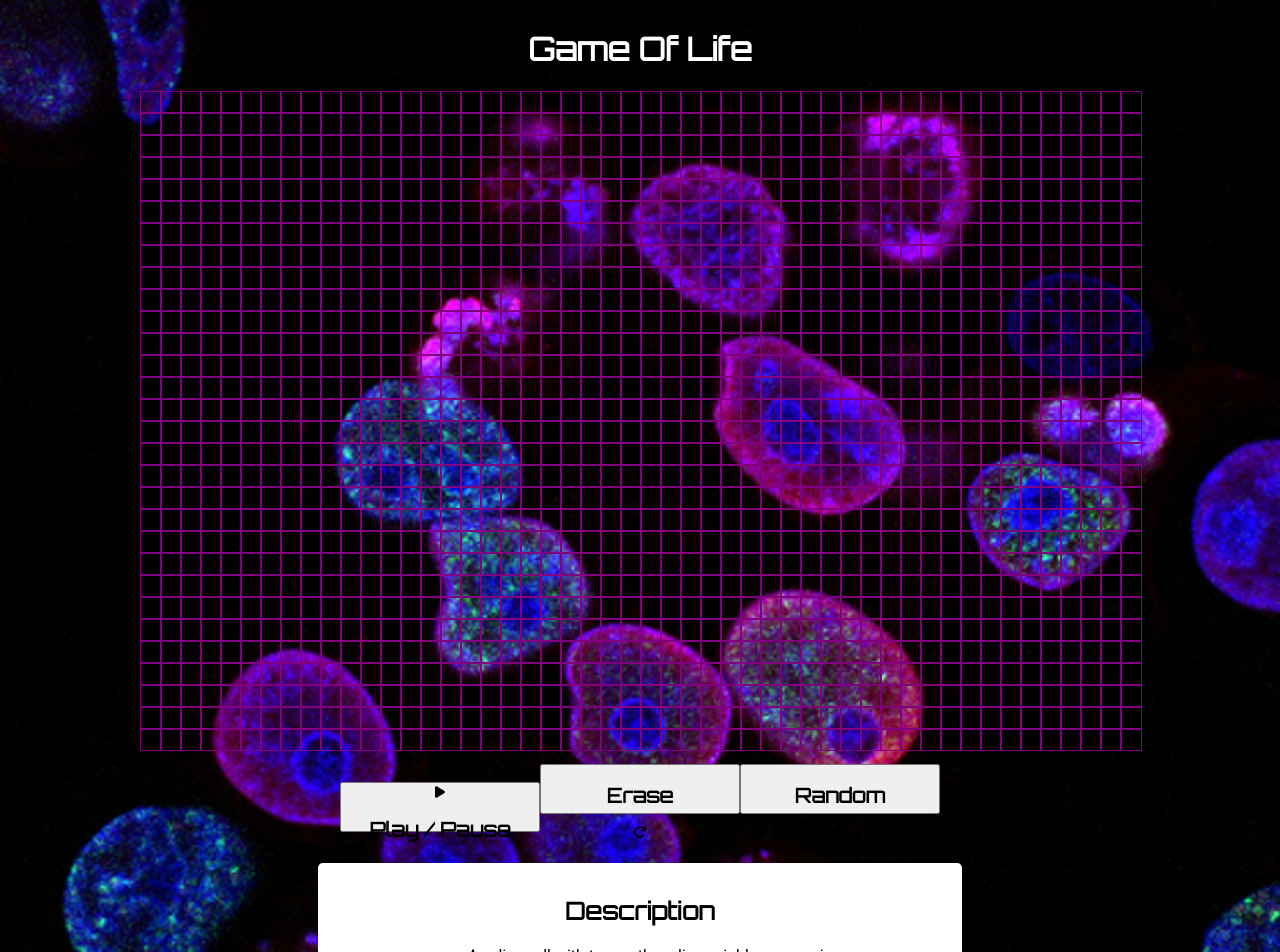
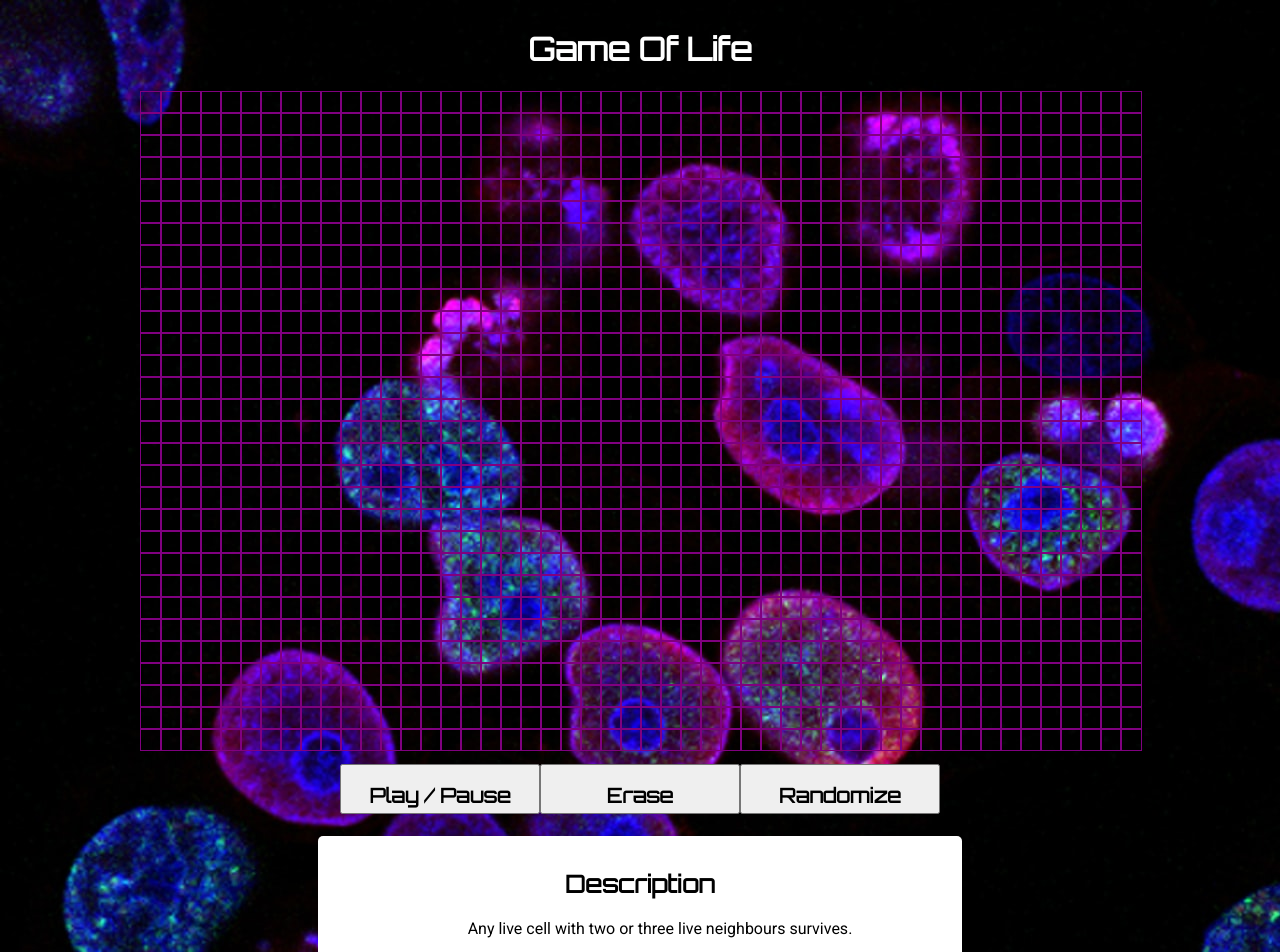
Before and after one commit to AmandaCallender/gol, a React (Create React App) app: page / in a window 1280 px wide. Shown: the top 952 px of the page. Built offline with nearby package versions, Linux system fonts and the light colour scheme.

Commit message:
Button fix

```diff
--- a/public/index.html
+++ b/public/index.html
@@ -5,7 +5,6 @@
     <link rel="icon" href="%PUBLIC_URL%/favicon.ico" />
     <link href="https://fonts.googleapis.com/css2?family=Orbitron&family=Roboto&display=swap" rel="stylesheet">
     <meta name="viewport" content="width=device-width, initial-scale=1" />
-    <script src="https://kit.fontawesome.com/87d7b8af42.js" crossorigin="anonymous"></script>
     <meta name="theme-color" content="#000000" />
     <meta
       name="description"
--- a/src/App.js
+++ b/src/App.js
@@ -5,6 +5,8 @@ import "./App.css";
 
 const numRows = 30;
 const numColumns = 50;
+let generation = 0;
+
 
 //operations for checking neighbors across the grid
 const neighborOps = [
@@ -20,10 +22,12 @@ const neighborOps = [
 
 const emptyGrid = () => {
   const rows = [];
+  let generation = 0;
   // creating the grid!
   for (let i = 0; i < numRows; i++) {
     rows.push(Array.from(Array(numColumns), () => 0));
   }
+  console.log(generation);
   return rows;
 };
 
@@ -44,6 +48,8 @@ function App() {
       return;
     }
     //Otherwise, call the function recursively to update the state
+
+
 
     setGrid((g) => {
       // the current grid is set to g
@@ -71,6 +77,8 @@ function App() {
             } else if (g[i][j] === 0 && neighbors === 3) {
               gridCopy[i][j] = 1;
             }
+            generation = generation + 1;
+            console.log(generation);
           }
         }
       });
@@ -80,10 +88,10 @@ function App() {
   }, []);
 
   return (
-    <div class="page-container">
+    <div className="page-container">
       <h1>Game Of Life</h1>
       <div
-        class="grid-display"
+        className="grid-display"
         style={{
           display: "grid",
           gridTemplateColumns: `repeat(${numColumns}, 20px`,
@@ -112,7 +120,7 @@ function App() {
           ))
         )}
       </div>
-      <div class="button-container">
+      <div className="button-container">
         {/* <button
           onClick={() => {
             if (speed <= 5000) {
@@ -121,8 +129,8 @@ function App() {
             }
           }}
         >
-          <i class="fas fa-backward" />
-        </button> */}
+          <h2>Fast Forward</h2>
+        </button>  */}
         {/*changes the state to determine whether the game is running or not*/}
         <button
           onClick={() => {
@@ -133,7 +141,6 @@ function App() {
             }
           }}
         >
-          {running ? <i class="fas fa-pause" /> : <i class="fas fa-play" />}
           <h2>Play / Pause</h2>
         </button>
         {/* <button
@@ -144,15 +151,15 @@ function App() {
             }
           }}
         >
-          <i class="fas fa-fast-forward" />
+          <h2>Reverse</h2>
         </button> */}
         <button
           onClick={() => {
             setGrid(emptyGrid());
+            generation = 0;
           }}
         >
           <h2>Erase</h2>
-          <i class="fas fa-redo" />
         </button>
         <button
           onClick={() => {
@@ -168,11 +175,10 @@ function App() {
             setGrid(rows);
           }}
         >
-          <h2>Random</h2>
-          <i class="fas fa-question" />
+          <h2>Randomize</h2>
         </button>
       </div>
-      <div class="description">
+      <div className="description">
         <div>
           <h2>Description</h2>
           <ul>
@@ -187,7 +193,7 @@ function App() {
           </ul>
         </div>
       </div>
-      <div class="description">
+      <div className="description">
         <div>
           <h2>Instructions</h2>
           <ol>
```
